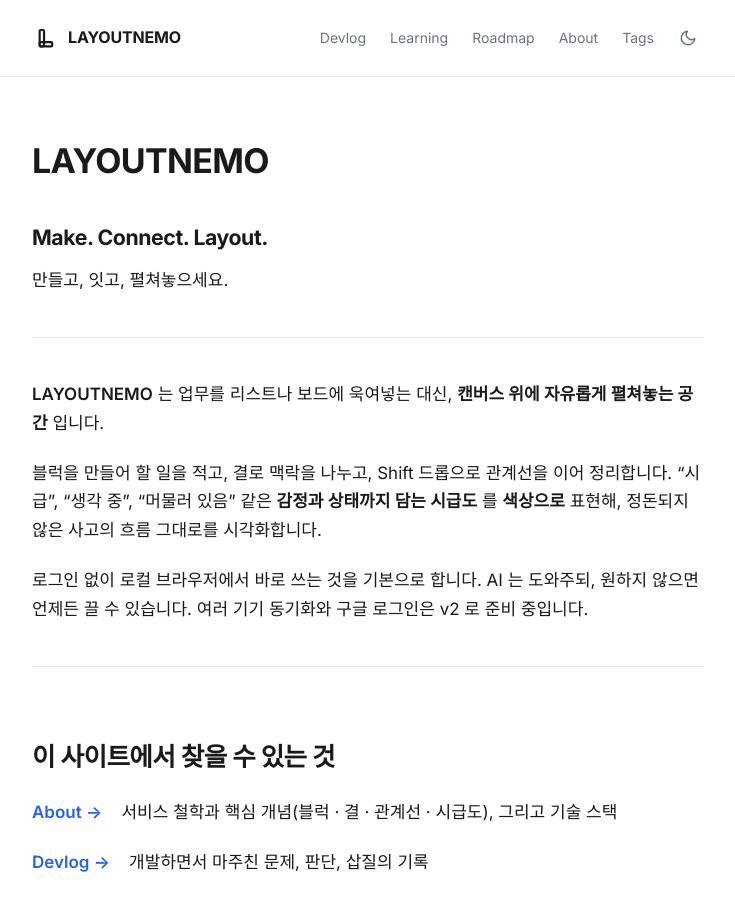
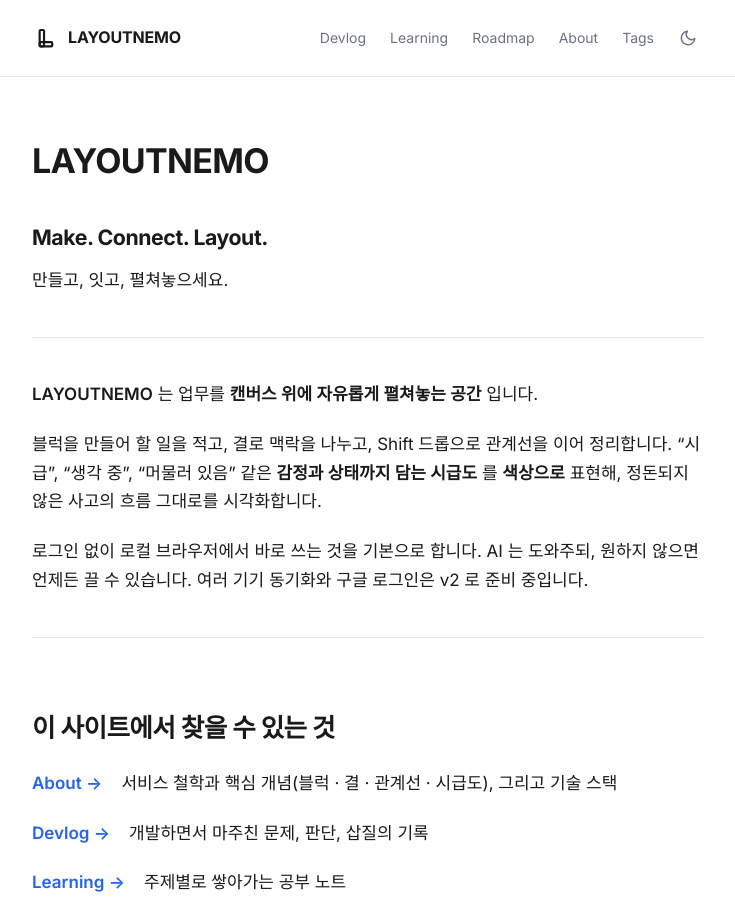
Before and after one commit to Yuwolx/LAYOUTNEMO, a Jekyll site: the page built from index.md, in a window 1280 px wide and 900 px high. Shown: the whole window, without its empty margins (272-1007 px from the left). Built offline with Jekyll 4.4.1, drawn with Linux system fonts in a browser that asks for light colours; some web fonts are replaced.

Commit message:
Simplify blog home intro copy

```diff
--- a/index.md
+++ b/index.md
@@ -15,7 +15,7 @@
 
 ---
 
-**LAYOUTNEMO** 는 업무를 리스트나 보드에 욱여넣는 대신, **캔버스 위에 자유롭게 펼쳐놓는 공간** 입니다.
+**LAYOUTNEMO** 는 업무를 **캔버스 위에 자유롭게 펼쳐놓는 공간** 입니다.
 
 블럭을 만들어 할 일을 적고, 결로 맥락을 나누고, Shift 드롭으로 관계선을 이어 정리합니다. "시급", "생각 중", "머물러 있음" 같은 **감정과 상태까지 담는 시급도** 를 **색상으로** 표현해, 정돈되지 않은 사고의 흐름 그대로를 시각화합니다.
 
```
Also changed, not shown: WORKSPACE.md (+1 -1 lines).
